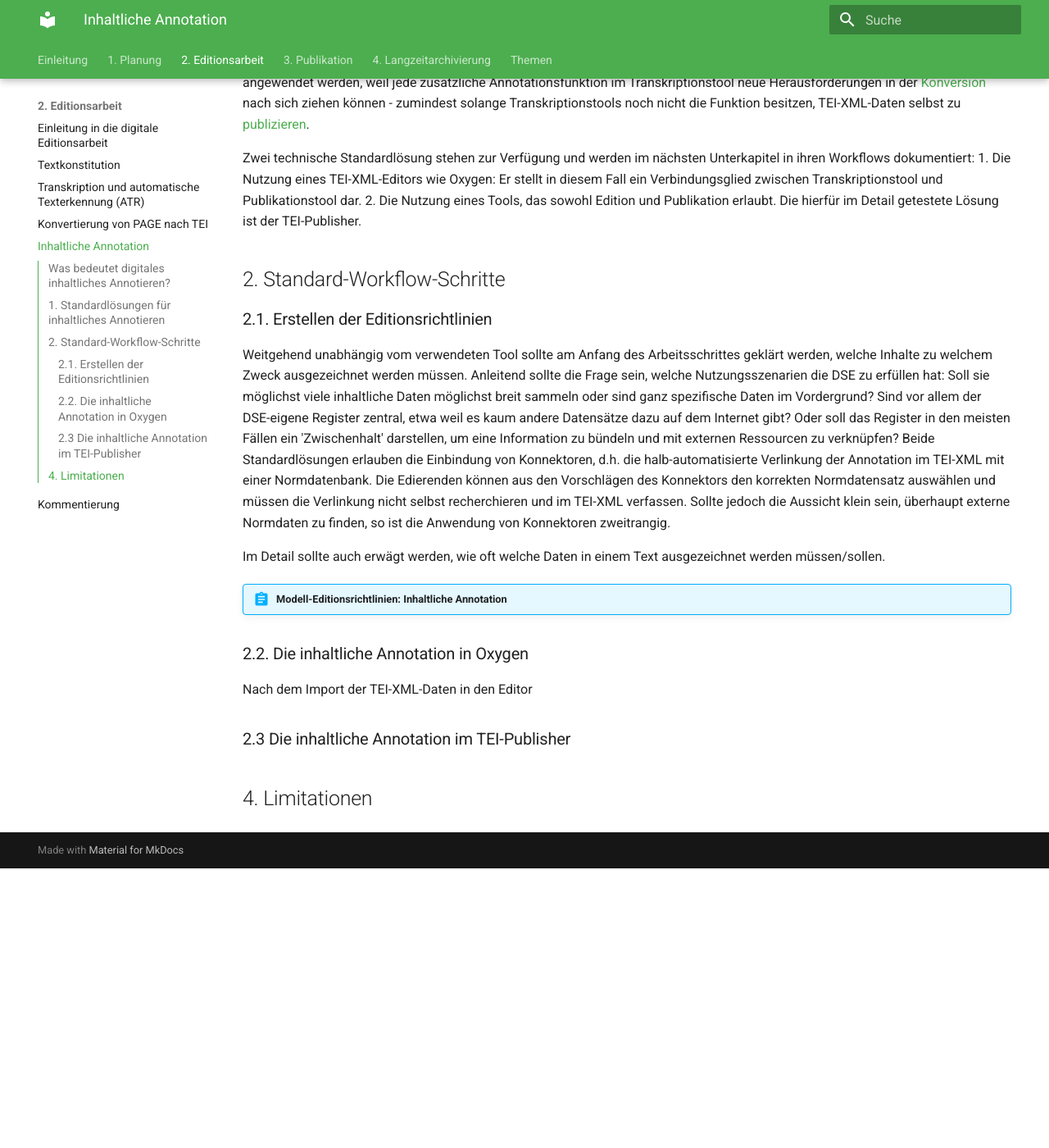
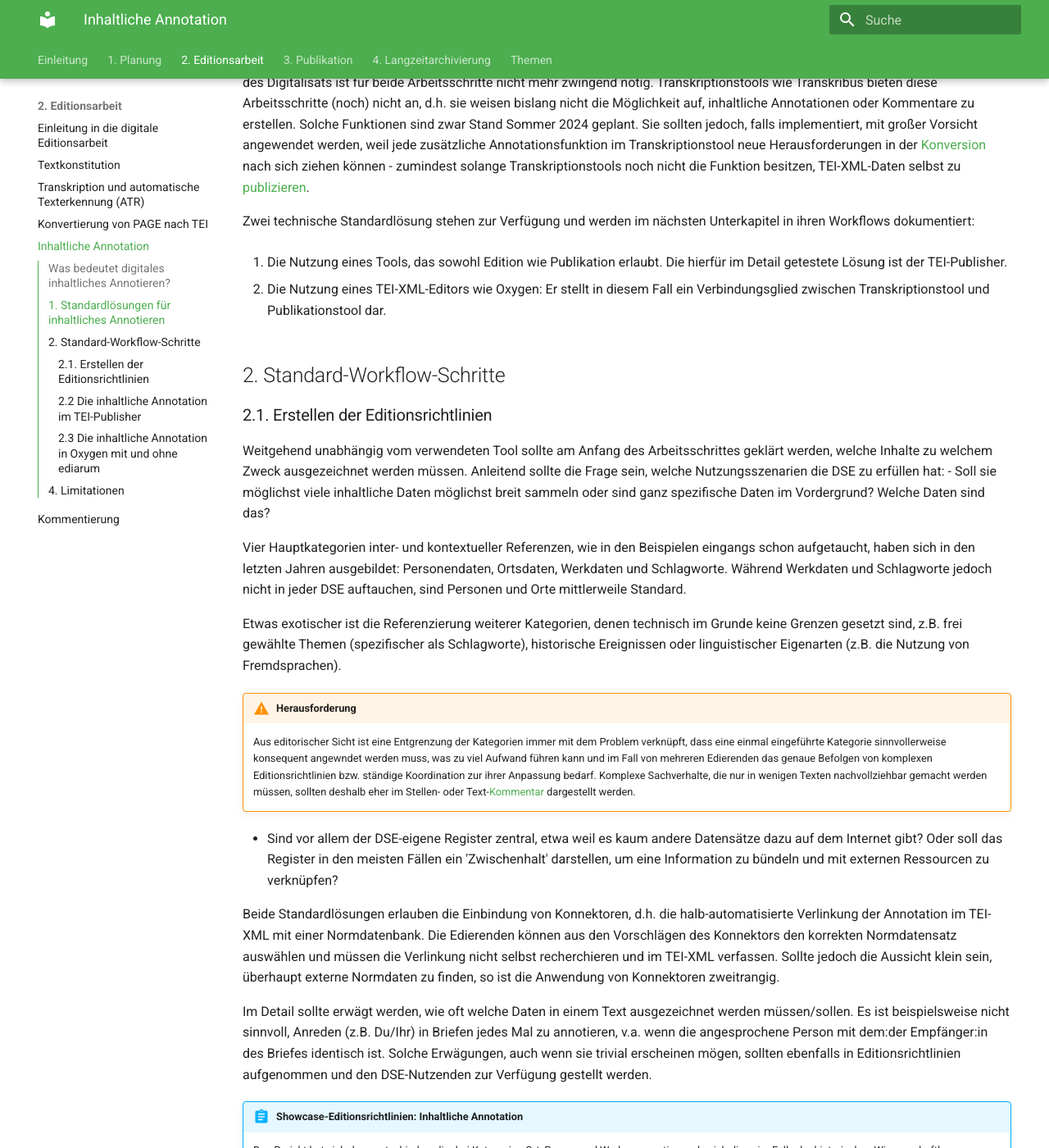
Before and after one commit to zde-uzh/proto4diged-handbook, an MkDocs documentation site: the page built from docs/2_Editionsarbeit/05_semantic_annotation.md, in a window 1280 px wide and 1400 px high, scrolled down 1101 px. Shown: the whole window at 82% size. Built offline with MkDocs 1.6.1 and Material for MkDocs 9.7.7, drawn with Linux system fonts in a browser that asks for light colours; before the commit the page ends 2160 px from its top, so only the background shows below that; some of the changed text lies outside the part shown.

Commit message:
Neuster Stand

```diff
--- a/docs/2_Editionsarbeit/05_semantic_annotation.md
+++ b/docs/2_Editionsarbeit/05_semantic_annotation.md
@@ -1,9 +1,9 @@
 # Inhaltliche Annotation
 
 ## Was bedeutet digitales inhaltliches Annotieren?
-Unter der _inhaltlichen Annotation_ verstehen wir die Auszeichnung eines Wortes oder einer Wortfolge hinsichtlich ihrer semantischen Referenzen. Diese können sich auf denselben Text (intratextuell), andere Texte/Werke (intertextuell) oder beliebiege Fakten (kontextuell) beziehen.
+Unter der _inhaltlichen Annotation_ verstehen wir die Auszeichnung eines Wortes oder einer Wortfolge hinsichtlich ihrer semantischen Referenzen. Diese können sich auf denselben Text (intratextuell), andere Texte/Werke (intertextuell) oder beliebiege Fakten (kontextuell) beziehen. Das vorliegende Kapitel wird sich primär mit der inter- und kontextuellen Referenzierung befassen, da diese editorisch bezüglich Forschungsaufwand und technisch bezüglich Tools und Schnittstellen am anspruchsvollsten sind. Trotzdem sollten Projekte intratextuelle Verweise nicht ausser Acht lassen, da sie insbesondere die Navigation innerhalb eines größeren Textes sehr erleichtert.
 
-Beispiele:
+Verbreitete Beispiele:
 
 - Intratextuelle inhaltliche Annotationen:
     - Verweis einer Briefpassage auf den darin angesprochenen Briefanhang
@@ -15,7 +15,7 @@
 
 - Kontextuelle inhaltliche Annotation:
     - Verweis einer Textstelle auf einen Eintrag in im DSE-eigenen Ortsregister und/oder eine Normdatenbank für geographische Daten wie z.B. [geonames.org](geonames.org).
-     - Verweis einer Textstelle auf einen Eintrag in im DSE-eigenen Personenregister und/oder eine Normdatenbank für Personen-Daten wie z.B.einen Personeneintrag in der [Gemeinsame Normdatei](https://gnd.network/Webs/gnd/DE/Home/home_node.html), diee größte Normdatensammlung für Kultur- und Forschungsdaten im deutschsprachigen Raum.
+    - Verweis einer Textstelle auf einen Eintrag in im DSE-eigenen Personenregister und/oder eine Normdatenbank für Personen-Daten wie z.B.einen Personeneintrag in der [Gemeinsame Normdatei](https://gnd.network/Webs/gnd/DE/Home/home_node.html), diee größte Normdatensammlung für Kultur- und Forschungsdaten im deutschsprachigen Raum.
 
 
 Das digitale inhaltliche Annotieren ist eine Editionsarbeit, die spezifisch durch digitale Werkzeuge, insbesondere die Möglichkeit der Verlinkung entsteht. Im Gegensatz  zur textkritischen Annotation, die oft schon während der [Transkription](03_Transkription.md) (siehe dort 3.5) gemacht wird, erscheint die inhaltlich annotierte Textstelle als Link, der diese Referenz durch einen Klick zugänglich macht (alternativ kann sie auch durch einen Hoover-Text kenntlich werden). Im Gegensatz zur [Kommentierung](06_commenting.md) ist eine inhaltliche Annotation ein einfacher Verweis, der selbsterklärend sein sollte oder zumindest erklärt wird durch die Weiterleitung zu einer editionsinternen Ressource (z.B. ein Eintrag in einem Register oder in einer Karte) oder einer externen Ressource (z.B. einer [Normdatenbank](Themen/authority.md) wie GND oder Metagrid).
@@ -24,24 +24,51 @@
 Die inhaltliche Annotation kann normalerweise im gleichen Tool wie die Kommentierung gemacht werden, eine genaue Betrachtung des Digitalisats ist für beide Arbeitsschritte nicht mehr zwingend nötig. Transkriptionstools wie Transkribus bieten diese Arbeitsschritte (noch) nicht an, d.h. sie weisen bislang nicht die Möglichkeit auf, inhaltliche Annotationen oder Kommentare zu erstellen. Solche Funktionen sind zwar Stand Sommer 2024 geplant. Sie sollten jedoch, falls implementiert, mit großer Vorsicht angewendet werden, weil jede zusätzliche Annotationsfunktion im Transkriptionstool neue Herausforderungen in der [Konversion](04_converting.md) nach sich ziehen können - zumindest solange Transkriptionstools noch nicht die Funktion besitzen, TEI-XML-Daten selbst zu [publizieren](docs/3_Publikation/01_introduction_publication.md).
 
 Zwei technische Standardlösung stehen zur Verfügung und werden im nächsten Unterkapitel in ihren Workflows dokumentiert:
-1. Die Nutzung eines TEI-XML-Editors wie Oxygen: Er stellt in diesem Fall ein Verbindungsglied zwischen Transkriptionstool und Publikationstool dar.
-2. Die Nutzung eines Tools, das sowohl Edition und Publikation erlaubt. Die hierfür im Detail getestete Lösung ist der TEI-Publisher.
+
+1. Die Nutzung eines Tools, das sowohl Edition wie Publikation erlaubt. Die hierfür im Detail getestete Lösung ist der TEI-Publisher.
+
+2. Die Nutzung eines TEI-XML-Editors wie Oxygen: Er stellt in diesem Fall ein Verbindungsglied zwischen Transkriptionstool und Publikationstool dar.
 
 
 ## 2. Standard-Workflow-Schritte
 
 ### 2.1. Erstellen der Editionsrichtlinien
-Weitgehend unabhängig vom verwendeten Tool sollte am Anfang des Arbeitsschrittes geklärt werden, welche Inhalte zu welchem Zweck ausgezeichnet werden müssen. Anleitend sollte die Frage sein, welche Nutzungsszenarien die DSE zu erfüllen hat: Soll sie möglichst viele inhaltliche Daten möglichst breit sammeln oder sind ganz spezifische Daten im Vordergrund? Sind vor allem der DSE-eigene Register zentral, etwa weil es kaum andere Datensätze dazu auf dem Internet gibt? Oder soll das Register in den meisten Fällen ein 'Zwischenhalt' darstellen, um eine Information zu bündeln und mit externen Ressourcen zu verknüpfen?
+Weitgehend unabhängig vom verwendeten Tool sollte am Anfang des Arbeitsschrittes geklärt werden, welche Inhalte zu welchem Zweck ausgezeichnet werden müssen. Anleitend sollte die Frage sein, welche Nutzungsszenarien die DSE zu erfüllen hat:
+- Soll sie möglichst viele inhaltliche Daten möglichst breit sammeln oder sind ganz spezifische Daten im Vordergrund? Welche Daten sind das?
+
+Vier Hauptkategorien inter- und kontextueller Referenzen, wie in den Beispielen eingangs schon aufgetaucht, haben sich in den letzten Jahren ausgebildet: Personendaten, Ortsdaten, Werkdaten und Schlagworte. Während Werkdaten und Schlagworte jedoch nicht in jeder DSE auftauchen, sind Personen und Orte mittlerweile Standard.
+
+Etwas exotischer ist die Referenzierung weiterer Kategorien, denen technisch im Grunde keine Grenzen gesetzt sind, z.B. frei gewählte Themen (spezifischer als Schlagworte), historische Ereignissen oder linguistischer Eigenarten (z.B. die Nutzung von Fremdsprachen).
+
+!!! warning "Herausforderung"
+    Aus editorischer Sicht ist eine Entgrenzung der Kategorien immer mit dem Problem verknüpft, dass eine einmal eingeführte Kategorie sinnvollerweise konsequent angewndet werden muss, was zu viel Aufwand führen kann und im Fall von mehreren Edierenden das genaue Befolgen von komplexen Editionsrichtlinien bzw. ständige Koordination zur ihrer Anpassung bedarf. Komplexe Sachverhalte, die nur in wenigen Texten nachvollziehbar gemacht werden müssen, sollten deshalb eher im Stellen- oder Text-[Kommentar](06_commenting.md) dargestellt werden.
+
+- Sind vor allem der DSE-eigene Register zentral, etwa weil es kaum andere Datensätze dazu auf dem Internet gibt? Oder soll das Register in den meisten Fällen ein 'Zwischenhalt' darstellen, um eine Information zu bündeln und mit externen Ressourcen zu verknüpfen?
+
 Beide Standardlösungen erlauben die Einbindung von Konnektoren, d.h. die halb-automatisierte Verlinkung der Annotation im TEI-XML mit einer Normdatenbank. Die Edierenden können aus den Vorschlägen des Konnektors den korrekten Normdatensatz auswählen und müssen die Verlinkung nicht selbst recherchieren und im TEI-XML verfassen. Sollte jedoch die Aussicht klein sein, überhaupt externe Normdaten zu finden, so ist die Anwendung von Konnektoren zweitrangig.
 
-Im Detail sollte auch erwägt werden, wie oft welche Daten in einem Text ausgezeichnet werden müssen/sollen.
+Im Detail sollte erwägt werden, wie oft welche Daten in einem Text ausgezeichnet werden müssen/sollen. Es ist beispielsweise nicht sinnvoll, Anreden (z.B. Du/Ihr) in Briefen jedes Mal zu annotieren, v.a. wenn die angesprochene Person mit dem:der Empfänger:in des Briefes identisch ist. Solche Erwägungen, auch wenn sie trivial erscheinen mögen, sollten ebenfalls in Editionsrichtlinien aufgenommen und den DSE-Nutzenden zur Verfügung gestellt werden.
 
-!!! abstract "Modell-Editionsrichtlinien: Inhaltliche Annotation"
+!!! abstract "Showcase-Editionsrichtlinien: Inhaltliche Annotation"
+    Das Projekt hat sich dazu entschieden, die drei Kategorien Ort, Person und Werk zu annotieren, da sich diese im Falle der historischen Wissenschaftler-Korrespondenzen von Gaston Paris am besten dazu eignen, das Forschungsnetzwerk des Gelehrten, das im Zentrum der eigenen Forschung der Projektleiterin steht, nachzuvollziehen.
 
-### 2.2. Die inhaltliche Annotation in Oxygen
+    - *Orte* werden, wenn möglich, mit ihrem heutigen Ortsnamen auf geonames verlinkt.
+        - Orte werden nicht ausgezeichnet, wenn sie bereits in den Metadaten des Briefes vorhanden sind (Absende- oder Empfangsort).
+        - Alle anderen Orte werden nur bei ihrer ersten Nennung ausgezeichnet.Da die Briefe kurz sind, sind die weiteren Nennungen einfach findbar.
 
-Nach dem Import der TEI-XML-Daten in den Editor
+    - *Personen* werden in einem ersten Schritt mit den Personendaten in GND verknüpft, in einem zweiten Schritt soll auch eine Verknüpfung mit VIAF hergestellt werden. Personendaten, die auf GND noch nicht verzeichnet sind, werden mithilfe eines Bibliothekservices der Zentralbibliothek Zürich in GND ergänzt und werden so verknüpfbar.
+        - Personen werden nicht im Text ausgezeichnet, wenn sie bereits Teil der Metadaten sind (Verfasser:in oder Empfänger:in)
+        - Alle anderen Personen werden nur bei ihrer ersten Nennung im Brief ausgezeichnet.
 
-### 2.3 Die inhaltliche Annotation im TEI-Publisher
+    - *Werke* werden aus der umfangreichen Bibliographie der Projektleiterin aus dem Bibliographier-Tool in Zotero importiert. Das dadurch entstehende Register könnte in einem zweiten Schritt mit Werkdaten aus GND verknüpft werden, dies ist jedoch in der Showcase-Edition nicht umgesetzt.
+        - Werke werden nur bei ihrer ersten Nennung ausgezeichnet
+
+### 2.2 Die inhaltliche Annotation im TEI-Publisher
+
+### 2.3 Die inhaltliche Annotation in Oxygen mit und ohne ediarum
+
+Nach dem Import der TEI-XML-Daten in den Editor wird mithilfe der Arbeitsumgebung [ediarum](https://www.ediarum.org) die Auszeichnung durchgeführt. Ediarum stellt TEI-XML-Daten ähnlich wie eine Word-Datei dar und hat entsprechende Formatierungs-Buttons. Eine ausführliche ediarum-[Dokumentation](https://www.ediarum.org/docs.html) existiert für das [Aufsetzen](https://www.ediarum.org/docs/set-up/), [Konfigurieren](https://github.com/ediarum/ediarum.SKOS.edit?tab=readme-ov-file#installation) und [Verwenden]( https://www.ediarum.org/docs/ediarum.BASE.manual) der Editionsumgebung und wird vom ediarum-Team regelmässig ergänzt.
+
+
 
 ## 4. Limitationen
```
Also changed, not shown: docs/1_Planung/02_Vorbildhafte_Editionen.md (+1 -1 lines), docs/2_Editionsarbeit/06_commenting.md (+2 -0 lines).
